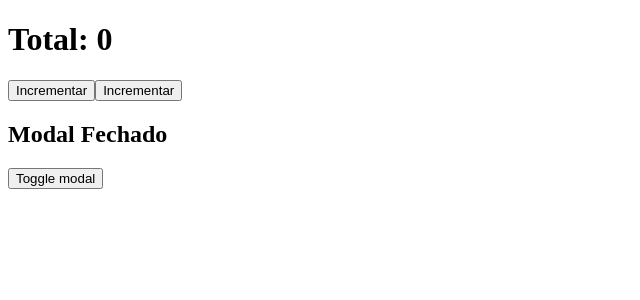
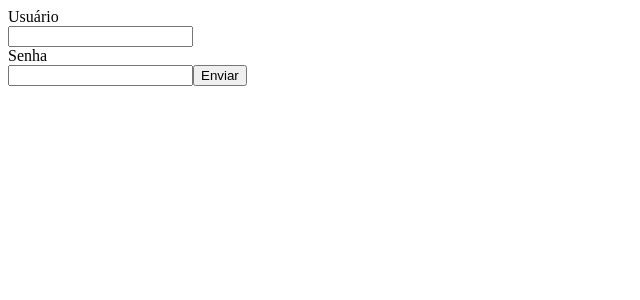
Before and after one commit to sozua/practice-projects, a React (Create React App) app in the folder redux-com-react/: page / in a window 1280 px wide. Shown: the top 300 px of the page, without its empty margins (0-640 px from the left). Built offline with nearby package versions, Linux system fonts and the light colour scheme.

Commit message:
Redux 0404: Criação de async actions usando o Redux Toolkit; app simples de login via redux criado (sem seguir as boas práticas)

```diff
--- a/redux-com-react/src/App.jsx
+++ b/redux-com-react/src/App.jsx
@@ -1,19 +1,41 @@
-import { useDispatch, useSelector } from "react-redux";
-import { incrementar, reduzir } from "./store/contador";
-import { toggleModal } from "./store/modal";
+import { useState } from "react";
+import { useDispatch } from "react-redux";
+import { login } from "./store/login";
 
 function App() {
-  const { contador, modal } = useSelector((state) => state);
+  const [username, setUsername] = useState();
+  const [password, setPassword] = useState();
+
   const dispatch = useDispatch();
 
+  function handleSubmit(event) {
+    event.preventDefault();
+
+    dispatch(login({ username, password }));
+  }
+
   return (
-    <div>
-      <h1>Total: {contador.total}</h1>
-      <button onClick={() => dispatch(incrementar())}>Incrementar</button>
-      <button onClick={() => dispatch(reduzir())}>Incrementar</button>
-      <h2>Modal {modal ? "Aberto" : "Fechado"}</h2>
-      <button onClick={() => dispatch(toggleModal())}>Toggle modal</button>
-    </div>
+    <form onSubmit={handleSubmit}>
+      <label htmlFor="username" style={{ display: "block" }}>
+        Usuário
+      </label>
+      <input
+        id="username"
+        type="text"
+        value={username}
+        onChange={({ target }) => setUsername(target.value)}
+      />
+      <label htmlFor="password" style={{ display: "block" }}>
+        Senha
+      </label>
+      <input
+        id="password"
+        type="password"
+        value={password}
+        onChange={({ target }) => setPassword(target.value)}
+      />
+      <button type="submit">Enviar</button>
+    </form>
   );
 }
 
--- a/redux-com-react/src/store/configureStore.js
+++ b/redux-com-react/src/store/configureStore.js
@@ -5,12 +5,13 @@ import {
 } from "@reduxjs/toolkit";
 import contador from "./contador";
 import modal from "./modal";
-import logger from "./middlewares/logger";
+import login from "./login";
+// import logger from "./middlewares/logger";
 
 const defaultMiddleware = getDefaultMiddleware();
-const middleware = [...defaultMiddleware, logger];
+const middleware = [...defaultMiddleware];
 
-const combinedReducers = combineReducers({ contador, modal });
+const combinedReducers = combineReducers({ contador, modal, login });
 
 const store = configureStore({ reducer: combinedReducers, middleware });
 
--- /dev/null
+++ b/redux-com-react/src/store/login.js
@@ -0,0 +1,99 @@
+import { createSlice } from "@reduxjs/toolkit";
+
+const slicer = createSlice({
+  name: "login",
+  initialState: {
+    token: {
+      loading: false,
+      data: null,
+      error: null,
+    },
+    user: {
+      loading: false,
+      data: null,
+      error: null,
+    },
+  },
+  reducers: {
+    fetchUserStarted(state) {
+      state.user.loading = true;
+    },
+    fetchUserSuccess(state, action) {
+      state.user.loading = false;
+      state.user.data = action.payload;
+      state.user.error = null;
+    },
+    fetchUserError(state, action) {
+      state.user.loading = false;
+      state.user.data = null;
+      state.user.error = action.payload;
+    },
+    fetchTokenStarted(state) {
+      state.token.loading = true;
+    },
+    fetchTokenSuccess(state, action) {
+      state.token.loading = false;
+      state.token.data = action.payload;
+      state.token.error = null;
+    },
+    fetchTokenError(state, action) {
+      state.token.loading = false;
+      state.token.data = null;
+      state.token.error = action.payload;
+    },
+  },
+});
+
+const {
+  fetchTokenError,
+  fetchTokenSuccess,
+  fetchTokenStarted,
+  fetchUserError,
+  fetchUserSuccess,
+  fetchUserStarted,
+} = slicer.actions;
+
+export const fetchToken = (user) => async (dispatch) => {
+  try {
+    dispatch(fetchTokenStarted());
+    const response = await fetch(
+      "https://dogsapi.origamid.dev/json/jwt-auth/v1/token",
+      {
+        method: "POST",
+        headers: {
+          "Content-Type": "application/json",
+        },
+        body: JSON.stringify(user),
+      }
+    );
+    const data = await response.json();
+    return dispatch(fetchTokenSuccess(data));
+  } catch (error) {
+    return dispatch(fetchTokenError(error.message));
+  }
+};
+
+export const fetchUser = (token) => async (dispatch) => {
+  try {
+    dispatch(fetchUserStarted());
+    const response = await fetch("https://dogsapi.origamid.dev/json/api/user", {
+      method: "GET",
+      headers: {
+        Authorization: "Bearer " + token,
+      },
+    });
+    const data = await response.json();
+    return dispatch(fetchUserSuccess(data));
+  } catch (error) {
+    return dispatch(fetchUserError(error.message));
+  }
+};
+
+export const login = (user) => async (dispatch) => {
+  try {
+    const { payload } = await dispatch(fetchToken(user));
+    if (payload.token !== undefined) await dispatch(fetchUser(payload.token));
+  } catch {}
+};
+
+export default slicer.reducer;
```
Also changed, not shown: 1 other file (tests, documents, lock files or other folders).
